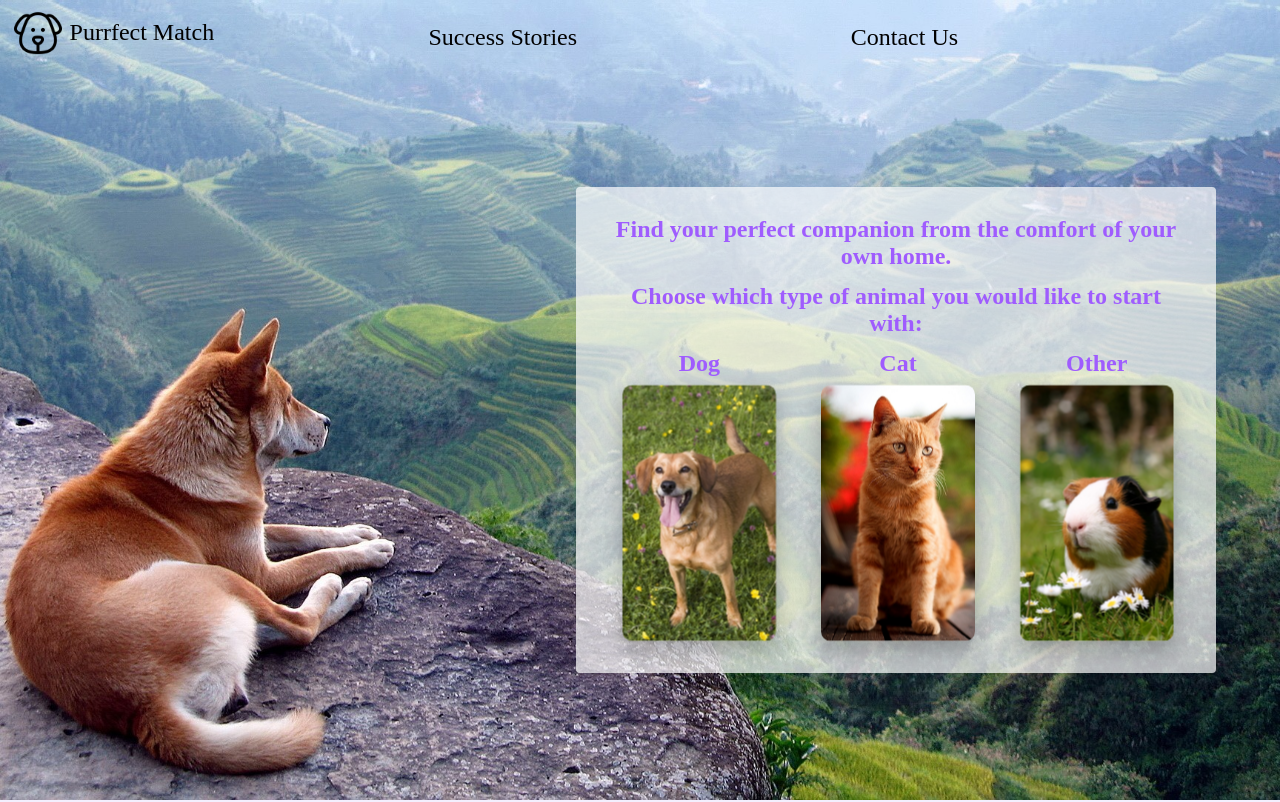
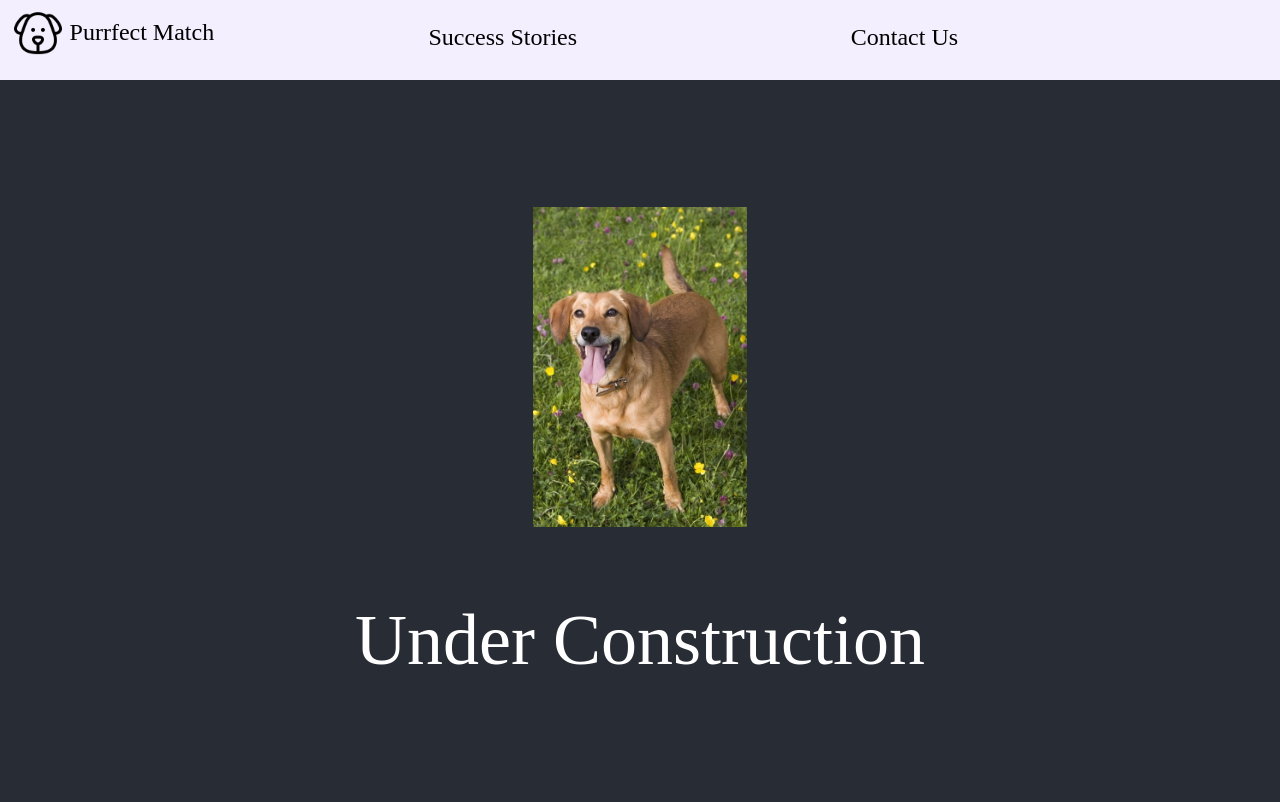
Before and after one commit to glkidd/PurrfectMatch, a React (Create React App) app in the folder purrfect-match/: page /dog in a window 1280 px wide. Shown: the top 802 px of the page. Built offline with nearby package versions, Linux system fonts and the light colour scheme; a web font is replaced by a local one.

Commit message:
Animal Buttons (#140)
* Less files changed

* Pass travis

* Regular Files

Co-authored-by: AJ Jiro <ajjiro@AJs-MacBook-Pro-3.local>

```diff
--- a/purrfect-match/src/App.tsx
+++ b/purrfect-match/src/App.tsx
@@ -6,6 +6,8 @@ import { HomePage } from "HomePage/HomePage";
 import { SearchPage } from "SearchPage";
 import { NavigationMenu } from "NavigationMenu/NavigationMenu";
 import Footer from "Footer/Footer";
+import {UnderConstructionDog} from "UnderConstruction/UnderConstructionDog";
+import {UnderConstructionOther} from "UnderConstruction/UnderConstructionOther";
 
 interface AppState {
     page: JSX.Element | null;
@@ -31,8 +33,14 @@ export class App extends React.Component<{}, AppState> {
                     <Route path="/success">
                         <SuccessStoryPage />
                     </Route>
-                    <Route path="/search">
+                    <Route path="/cat">
                         <SearchPage />
+                    </Route>
+                    <Route path="/dog">
+                        <UnderConstructionDog />
+                    </Route>
+                    <Route path="/other">
+                        <UnderConstructionOther />
                     </Route>
                     <Route path="/">
                         <HomePage />
--- a/purrfect-match/src/HomePage/HomePage.tsx
+++ b/purrfect-match/src/HomePage/HomePage.tsx
@@ -1,5 +1,5 @@
 import React from 'react';
-import { Redirect } from "react-router-dom";
+import { Redirect, Link} from "react-router-dom";
 import { Card } from './Card';
 import axios from "axios";
 
@@ -45,19 +45,29 @@ export class HomePage extends React.Component<HomePageProps, HomePageState> {
                         <div className="Cards">
                             <h2>Find your perfect companion from the comfort of your own home.</h2>
                             <h2>Choose which type of animal you would like to start with:</h2>
-                            <div className="CardGroup" onClick={this.clickHandler}>
+                            <div className="CardGroup">
                                 <div>
                                     <h1>Dog</h1>
-                                    <Card image={require('../pictures/dog-homepage.jpg')} />
+                                    <Link to="dog">
+                                        <Card image={require('../pictures/dog-homepage.jpg')} />
+                                    </Link>
+
                                 </div>
                                 <div>
 
                                     <h1>Cat</h1>
-                                    <Card image={require('../pictures/cat-homepage.jpg')} />
+                                    <Link to="cat">
+                                        <Card image={require('../pictures/cat-homepage.jpg')} />
+                                    </Link>
+
+
                                 </div>
                                 <div>
                                     <h1>Other</h1>
-                                    <Card image={require('../pictures/other-animal-homepage.jpg')} />
+                                    <Link to="other">
+                                        <Card image={require('../pictures/other-animal-homepage.jpg')} />
+                                    </Link>
+
                                 </div>
                             </div>
                         </div>
@@ -66,5 +76,6 @@ export class HomePage extends React.Component<HomePageProps, HomePageState> {
                 <div className="heroSpacer" />
             </div>
         );
+
     }
 }
--- /dev/null
+++ b/purrfect-match/src/UnderConstruction/UnderConstructionDog.css
@@ -0,0 +1,19 @@
+.UnderConstruction {
+  text-align: center;
+}
+
+.UnderConstruction-logo {
+  height: 40vmin;
+  pointer-events: none;
+}
+
+.UnderConstruction-header {
+  background-color: #282c34;
+  min-height: 100vh;
+  display: flex;
+  flex-direction: column;
+  align-items: center;
+  justify-content: center;
+  font-size: calc(7vh + 2vmin);
+  color: white;
+}
--- /dev/null
+++ b/purrfect-match/src/UnderConstruction/UnderConstructionDog.tsx
@@ -0,0 +1,19 @@
+import React from 'react';
+import logo from '../pictures/dog-homepage.jpg';
+import './UnderConstructionDog.css';
+
+export class UnderConstructionDog extends React.Component{
+
+  public render() {
+    return (
+      <div className="UnderConstruction">
+        <header className="UnderConstruction-header">
+          <img src={logo} className="UnderConstruction-logo" alt="logo" />
+          <p>
+            Under Construction
+        </p>
+        </header>
+      </div>
+    );
+  }
+}
--- /dev/null
+++ b/purrfect-match/src/UnderConstruction/UnderConstructionOther.tsx
@@ -0,0 +1,21 @@
+import React from 'react';
+import logo from '../pictures/other-animal-homepage.jpg';
+import './UnderConstructionDog.css';
+
+
+
+export class UnderConstructionOther extends React.Component{
+
+  public render() {
+    return (
+      <div className="UnderConstruction">
+        <header className="UnderConstruction-header">
+          <img src={logo} className="UnderConstruction-logo" alt="logo" />
+          <p>
+            Under Construction
+        </p>
+        </header>
+      </div>
+    );
+  }
+}
```
Also changed, not shown: 2 other files (tests, documents, lock files or other folders).
